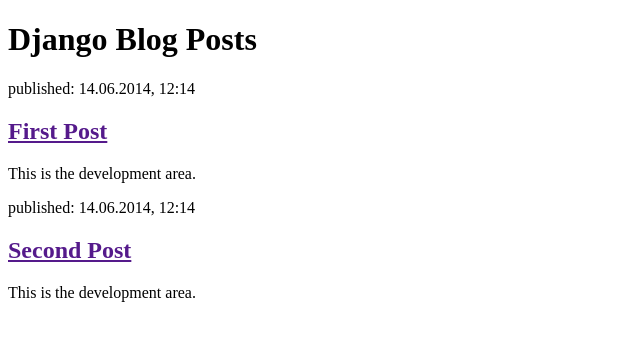
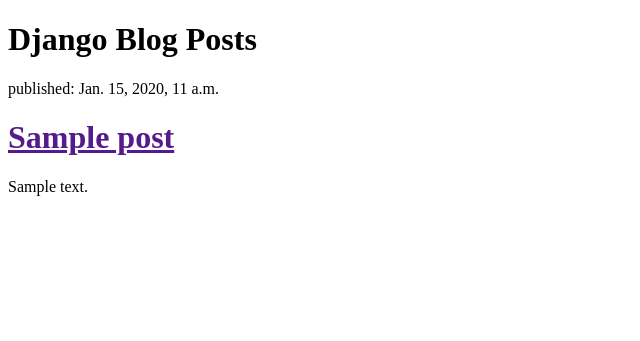
Before and after one commit to Armin-Smailzade/django-blog, a Django app: template blog/templates/blog/post_list.html in a window 1280 px wide. Shown: the top 341 px of the page, without its empty margins (0-640 px from the left). Run offline with Django 3.2, Linux system fonts and the light colour scheme; the template is opened without the code that fills it: values that come from a table or form of the project are taken from there, others are empty; tables that the repository leaves empty hold one stand-in row (values such as "Sample post").

Commit message:
QuerySet

```diff
--- a/blog/templates/blog/post_list.html
+++ b/blog/templates/blog/post_list.html
@@ -10,17 +10,16 @@
 			<h1><a href"">Django Blog Posts</a></h1>
 		</div>
 
-		<div>
-			<p>published: 14.06.2014, 12:14</p>
-			<h2><a href="">First Post</a></h2>
-			<p>This is the development area.</p>
-		</div>
+		{% for post in posts %}
 
-		<div>
-			<p>published: 14.06.2014, 12:14</p>
-			<h2><a href="">Second Post</a></h2>
-			<p>This is the development area.</p>
-		</div>
+			<div>
+				<p>published: {{post.published_date}}</p>
+				<h1><a href="">{{post.title}}</a></h1>
+				<P>{{post.text|linebreaks}}</P>
+
+			</div>
+
+		{% endfor %}
 
 	</body>
 </html>
```
Also changed, not shown: blog/views.py (+7 -1 lines).
